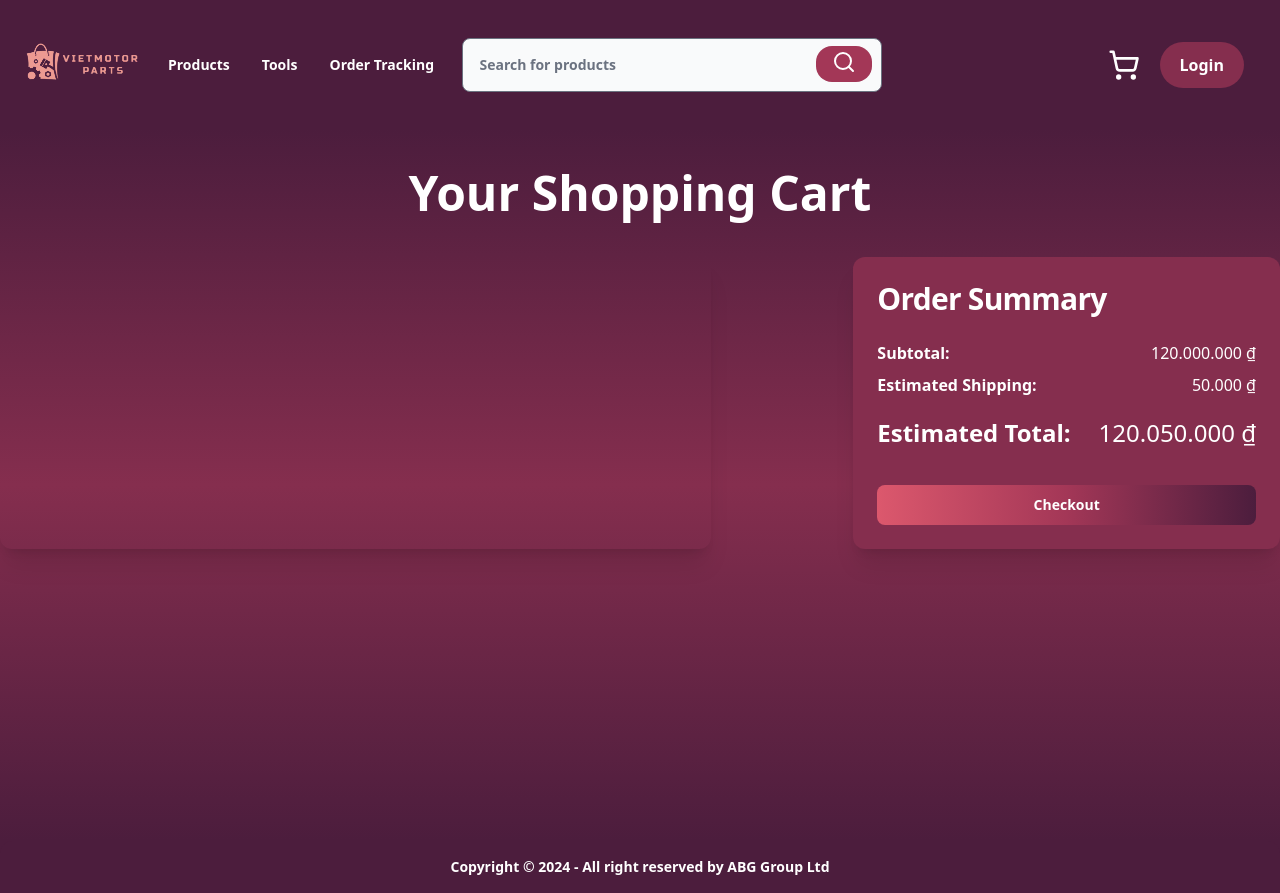
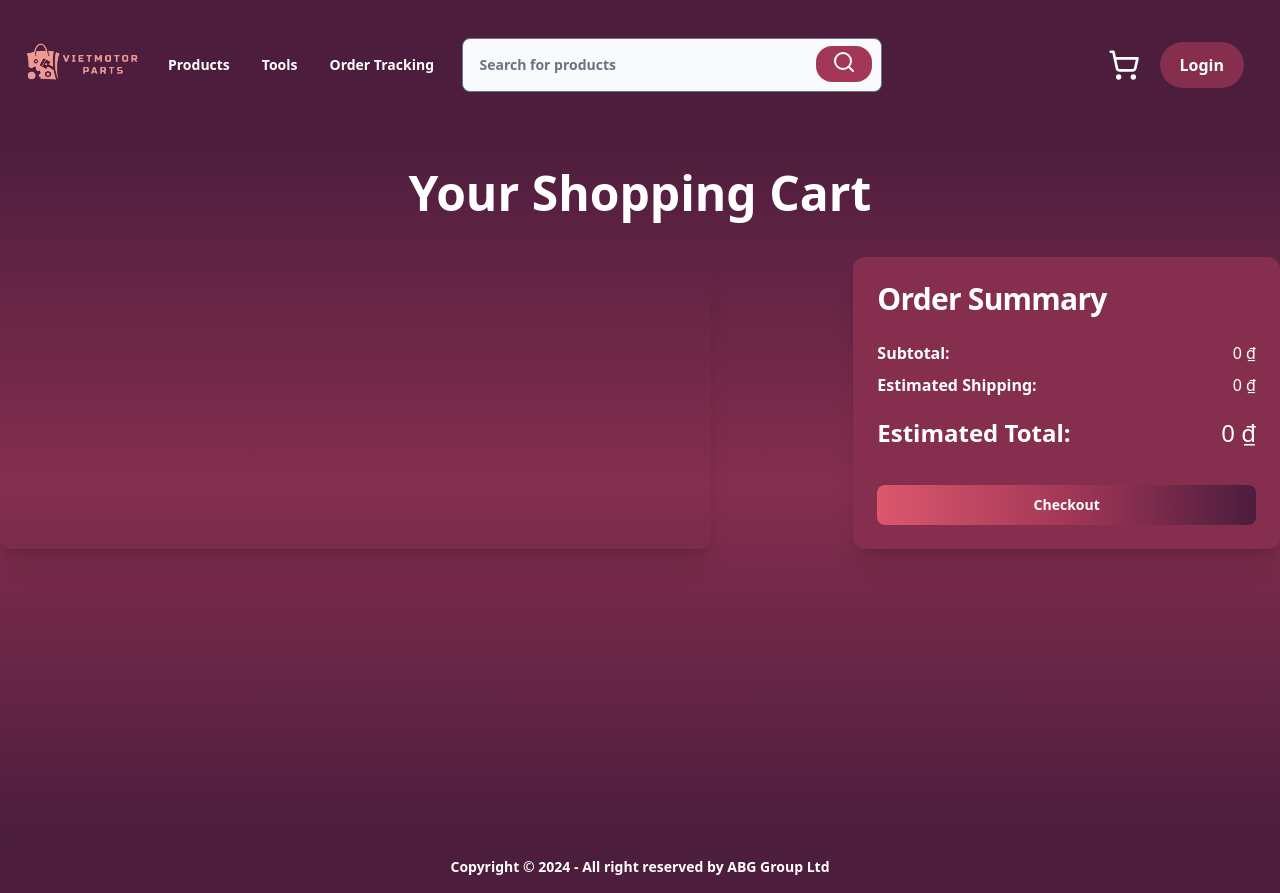
Before and after one commit to RMIT-Vietnam-Teaching/group-project-2024c-isys2101-3395-abg, a Next.js app in the folder viet-motor-parts/: page /cart in a window 1280 px wide. Built offline with nearby package versions, Linux system fonts and the light colour scheme.

Commit message:
Add to cart
Add to cart functionality works but unoptimized

```diff
--- a/viet-motor-parts/app/(default)/cart/useShoppingCart.tsx
+++ b/viet-motor-parts/app/(default)/cart/useShoppingCart.tsx
@@ -34,6 +34,7 @@ export const useShoppingCart = () => {
             syncCartToLocalStorage(updatedCart);
             return updatedCart;
         });
+        window.location.reload();
     };
 
     const removeFromCart = (id: string) => {
@@ -42,6 +43,7 @@ export const useShoppingCart = () => {
             syncCartToLocalStorage(updatedCart);
             return updatedCart;
         });
+        window.location.reload();
     };
 
     const increaseAmount = (id: string) => {
@@ -52,6 +54,7 @@ export const useShoppingCart = () => {
             syncCartToLocalStorage(updatedCart);
             return updatedCart;
         });
+        window.location.reload();
     };
 
     const decreaseAmount = (id: string) => {
@@ -64,6 +67,7 @@ export const useShoppingCart = () => {
             syncCartToLocalStorage(updatedCart);
             return updatedCart;
         });
+        window.location.reload();
     };
 
     useEffect(() => {
@@ -72,11 +76,14 @@ export const useShoppingCart = () => {
         }
     }, [cart]);
 
+    const total = cart.reduce((acc, item) => acc + item.amount * item.price, 0);
+
     return {
         cart,
         addToCart,
         removeFromCart,
         increaseAmount,
         decreaseAmount,
+        total,
     };
 };
--- a/viet-motor-parts/app/(default)/products/[id]/page.tsx
+++ b/viet-motor-parts/app/(default)/products/[id]/page.tsx
@@ -2,6 +2,7 @@ import { AmountSelector } from "@/app/components/AmountSelector";
 import Image from "next/image";
 import { Product } from "@/app/components/ProductCard";
 import { formatCurrency } from "@/lib/utils";
+import AddToCart from "@/app/components/addToCart";
 
 
 async function fetchProducts(id: string) {
@@ -36,7 +37,7 @@ export default async function Page({ params }: { params: { id: string } }) {
                         </div>
                         <div className="flex -mx-2 mb-4">
                             <div className="w-1/2 px-2">
-                                <button className="w-full bg-brand-600 text-white py-2 px-4 rounded-full font-bold hover:bg-brand-500">Add to Cart</button>
+                                <AddToCart id={product._id} name={product.name} price={product.price} amount={1} className="w-full bg-brand-600 text-white py-2 px-4 rounded-full font-bold hover:bg-brand-500" />
                             </div>
                             <div className="w-1/2 px-2">
                                 <button className="w-full bg-gray-200 dark:bg-gray-700 text-brand-600 py-2 px-4 rounded-full font-bold hover:bg-gray-300 dark:hover:bg-gray-600">Buy Now</button>
--- a/viet-motor-parts/app/components/OrderSummary.tsx
+++ b/viet-motor-parts/app/components/OrderSummary.tsx
@@ -1,8 +1,13 @@
+"use client"
+
 import { Card, CardContent, CardHeader, CardTitle, CardFooter } from "./shadcn/card";
 import Button from "./Button";
 import { formatCurrency } from "@/lib/utils";
+import { useShoppingCart } from "../(default)/cart/useShoppingCart";
 
 export default function OrderSummary() {
+    const { total, cart } = useShoppingCart();
+    const estimatedShipping = (cart.length > 0) ? 30000 : 0;
     return (
         <div>
             <Card className="mx-auto mb-5 text-white border-none shadow-xl lg:mb-0 bg-brand-500">
@@ -12,15 +17,15 @@ export default function OrderSummary() {
                 <CardContent className="flex flex-col gap-2">
                     <div className="flex justify-between">
                         <p className="font-bold">Subtotal:</p>
-                        <p className="">{formatCurrency(120000000)}</p>
+                        <p className="">{formatCurrency(total)}</p>
                     </div>
                     <div className="flex justify-between">
                         <p className="font-bold">Estimated Shipping:</p>
-                        <p className="">{formatCurrency(50000)}</p>
+                        <p className="">{formatCurrency(estimatedShipping)}</p>
                     </div>
                     <div className="flex justify-between py-3">
                         <p className="text-2xl font-bold">Estimated Total:</p>
-                        <p className="text-2xl">{formatCurrency(120050000)}</p>
+                        <p className="text-2xl">{formatCurrency(total + estimatedShipping)}</p>
                     </div>
                 </CardContent>
                 <CardFooter className="flex flex-col items-start">
--- a/viet-motor-parts/app/components/addToCart.tsx
+++ b/viet-motor-parts/app/components/addToCart.tsx
@@ -1,13 +1,12 @@
 "use client"
 
+import { twMerge } from "tailwind-merge";
 import { useShoppingCart } from "../(default)/cart/useShoppingCart";
 
-
-
-export default function AddToCart({ id, name, price, amount }: { id: string, name: string, price: number, amount: number }) {
+export default function AddToCart({ id, name, price, amount, className }: { id: string, name: string, price: number, amount: number, className?: string }) {
     const { addToCart } = useShoppingCart();
 
     return (
-        <button className="rounded-lg bg-gradient-to-r from-brand-300 via-brand-400 to-brand-600 px-5 py-2.5 text-center text-sm font-bold text-white hover:bg-gradient-to-bl" onClick={() => addToCart({ id, name, price, amount })}>Add to Cart</button>
+        <button className={twMerge("rounded-lg bg-gradient-to-r from-brand-300 via-brand-400 to-brand-600 px-5 py-2.5 text-center text-sm font-bold text-white hover:bg-gradient-to-bl", className)} onClick={() => addToCart({ id, name, price, amount })}>Add to Cart</button>
     );
 }
```
